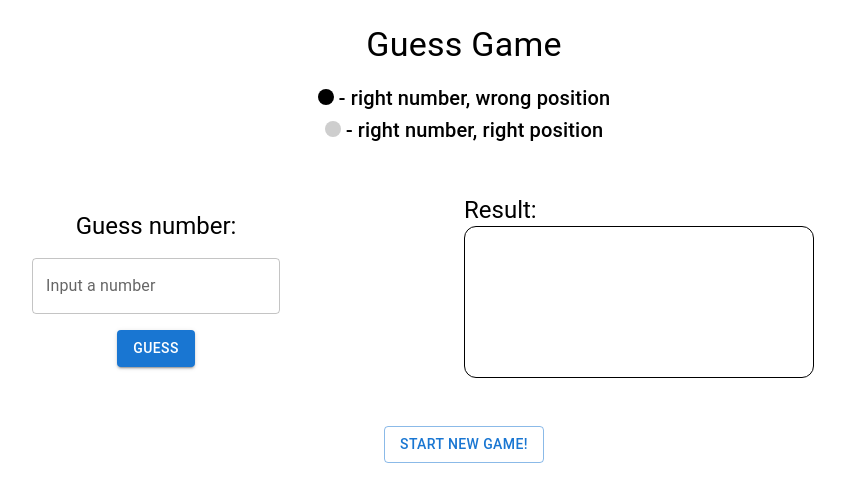
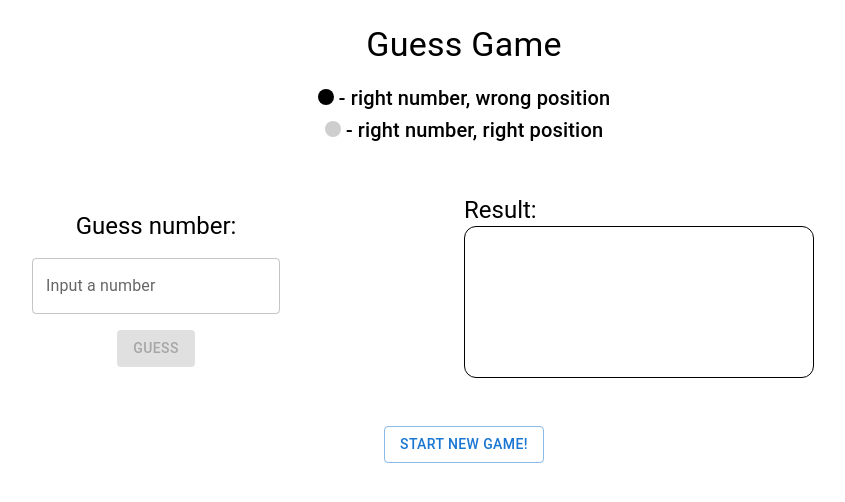
Before and after one commit to Vitalidev05/guess-game, a React (Create React App) app: page / in a window 1280 px wide. Shown: the top 502 px of the page, without its empty margins (176-1021 px from the left). Built offline with nearby package versions, Linux system fonts and the light colour scheme.

Commit message:
feature: implement validation

```diff
--- a/src/components/NumericInput/component.tsx
+++ b/src/components/NumericInput/component.tsx
@@ -18,7 +18,7 @@ export const NumericInput = memo(() => {
                 variant="outlined"
                 value={value}
             />
-            <Button onClick={guess} variant="contained">
+            <Button disabled={value.length !== 4} onClick={guess} variant="contained">
                 Guess
             </Button>
         </Box>
--- a/src/const/types.ts
+++ b/src/const/types.ts
@@ -2,7 +2,6 @@ type PropActions<T> = T extends { [key: string]: infer R } ? R : never
 export type ReturnAnyActions<T extends { [key: string]: (...args: any[]) => any }> = ReturnType<
     PropActions<T>
     >
-
 
 export type Result = {
     value: number,
```
